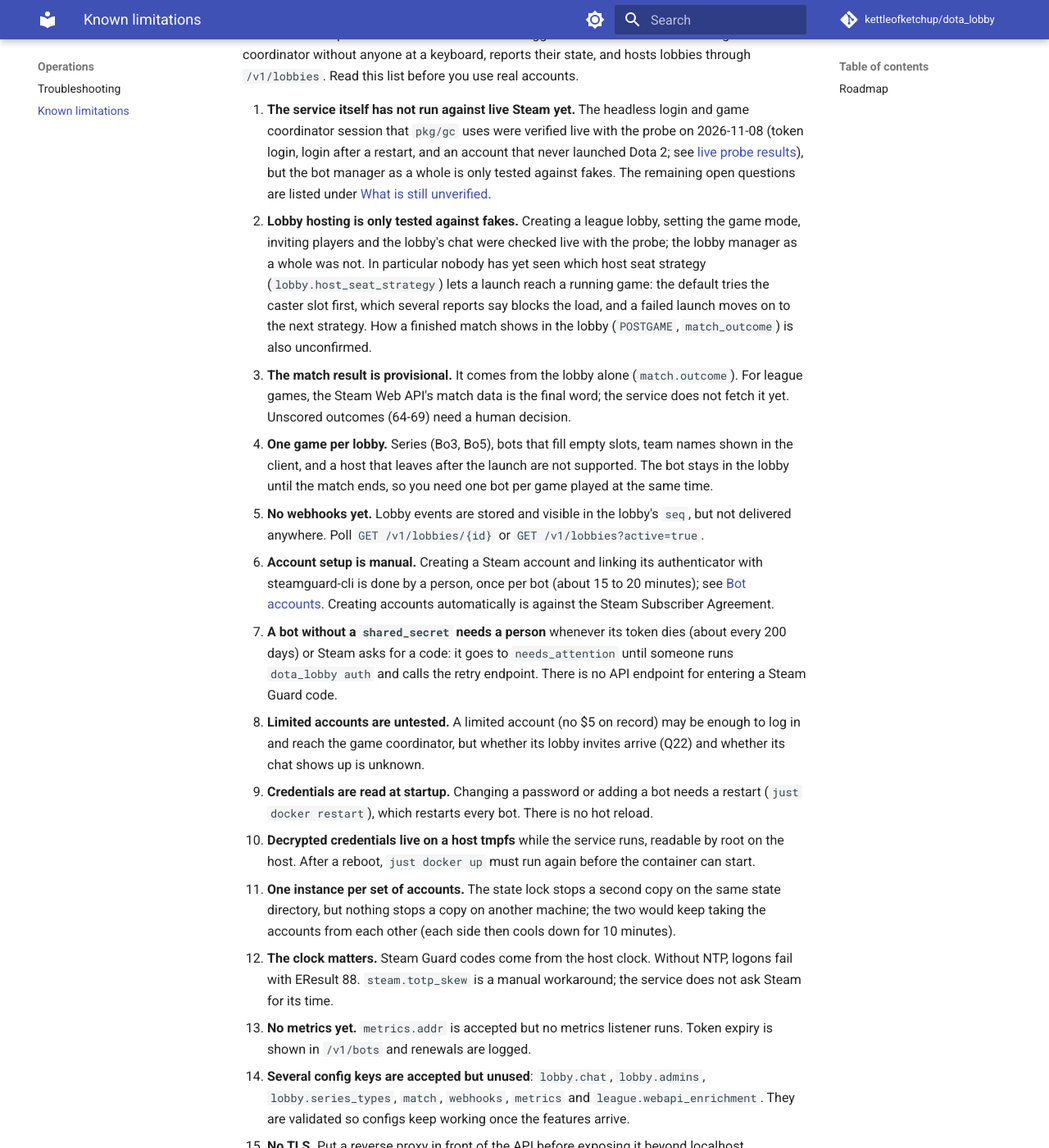
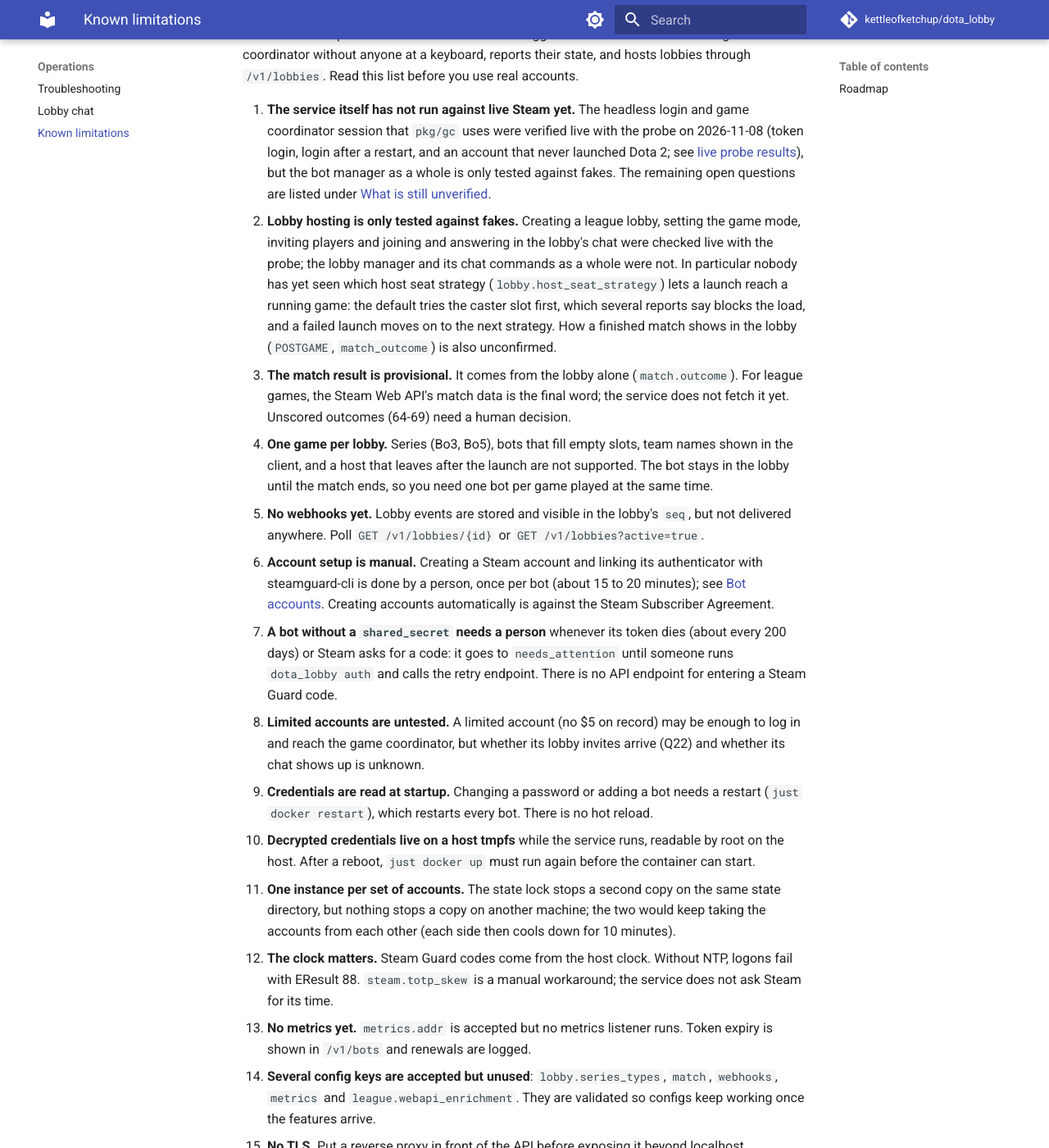
Before and after one commit to kettleofketchup/dota_lobby, an MkDocs documentation site: the page built from docs/known-limitations.md, in a window 1280 px wide and 1400 px high, scrolled down 199 px. Shown: the whole window at 82% size. Built offline with MkDocs 1.6.1 and Material for MkDocs 9.7.7, drawn with Linux system fonts in a browser that asks for light colours; comment, search, counter and statistics services are not loaded; some of the changed text lies outside the part shown.

Commit message:
docs: lobby chat commands, the ready check and the chat keys

```diff
--- a/docs/known-limitations.md
+++ b/docs/known-limitations.md
@@ -11,12 +11,12 @@ coordinator without anyone at a keyboard, reports their state, and hosts lobbies
    fakes. The remaining open questions are listed under
    [What is still unverified](configuration/bot-accounts.md#what-is-still-unverified).
 2. **Lobby hosting is only tested against fakes.** Creating a league lobby, setting the game
-   mode, inviting players and the lobby's chat were checked live with the probe; the lobby
-   manager as a whole was not. In particular nobody has yet seen which host seat strategy
-   (`lobby.host_seat_strategy`) lets a launch reach a running game: the default tries the caster
-   slot first, which several reports say blocks the load, and a failed launch moves on to the
-   next strategy. How a finished match shows in the lobby (`POSTGAME`, `match_outcome`) is also
-   unconfirmed.
+   mode, inviting players and joining and answering in the lobby's chat were checked live with
+   the probe; the lobby manager and its chat commands as a whole were not. In particular nobody
+   has yet seen which host seat strategy (`lobby.host_seat_strategy`) lets a launch reach a
+   running game: the default tries the caster slot first, which several reports say blocks the
+   load, and a failed launch moves on to the next strategy. How a finished match shows in the
+   lobby (`POSTGAME`, `match_outcome`) is also unconfirmed.
 3. **The match result is provisional.** It comes from the lobby alone (`match.outcome`). For
    league games, the Steam Web API's match data is the final word; the service does not fetch it
    yet. Unscored outcomes (64-69) need a human decision.
@@ -48,9 +48,9 @@ coordinator without anyone at a keyboard, reports their state, and hosts lobbies
    its time.
 13. **No metrics yet.** `metrics.addr` is accepted but no metrics listener runs. Token expiry is
     shown in `/v1/bots` and renewals are logged.
-14. **Several config keys are accepted but unused**: `lobby.chat`, `lobby.admins`,
-    `lobby.series_types`, `match`, `webhooks`, `metrics` and `league.webapi_enrichment`. They are
-    validated so configs keep working once the features arrive.
+14. **Several config keys are accepted but unused**: `lobby.series_types`, `match`, `webhooks`,
+    `metrics` and `league.webapi_enrichment`. They are validated so configs keep working once the
+    features arrive.
 15. **No TLS.** Put a reverse proxy in front of the API before exposing it beyond localhost.
 
 ## Roadmap
@@ -58,7 +58,6 @@ coordinator without anyone at a keyboard, reports their state, and hosts lobbies
 Planned work, in order. No dates are promised.
 
 - Run the Phase 0 probe against real bot accounts and fix whatever it finds.
-- Lobby chat commands for players and admins.
 - Signed webhooks for lobby and match events.
 - Match results from the game coordinator, the Steam Web API and OpenDota.
 - Prometheus metrics.
--- a/mkdocs.yml
+++ b/mkdocs.yml
@@ -73,6 +73,7 @@ nav:
   - API: api/index.md
   - Operations:
       - Troubleshooting: operations/troubleshooting.md
+      - Lobby chat: operations/lobby-chat.md
       - Known limitations: known-limitations.md
   - Development:
       - Overview: development/index.md
```
Also changed, not shown: changelog.d/added/lobby-chat.md (added, +15 -0 lines), changelog.d/documentation/lobby-chat.md (added, +3 -0 lines), docs/api/index.md (+8 -4 lines), docs/configuration/index.md (+7 -2 lines), docs/operations/lobby-chat.md (added, +84 -0 lines), docs/operations/troubleshooting.md (+17 -0 lines).
